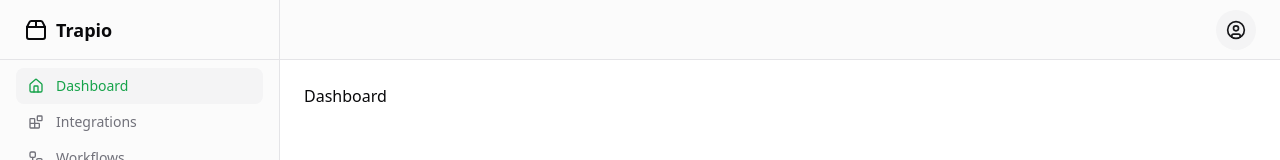
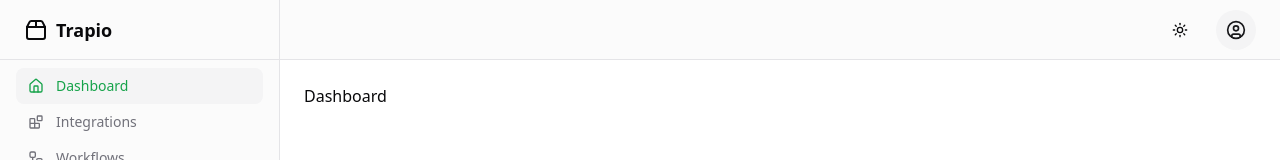
Before and after one commit to jhamill34/trapio, a React app in the folder frontend/trapio-ui/: page /dashboard in a window 1280 px wide. Shown: the top 160 px of the page. Built offline with nearby package versions, Linux system fonts and the light colour scheme; the HTML template or start-up script is replaced by a standard one.

Commit message:
feat(ui): add darkmode toggle to layout

```diff
--- a/frontend/trapio-ui/src/components/ui/theme-toggle.tsx
+++ b/frontend/trapio-ui/src/components/ui/theme-toggle.tsx
@@ -1,19 +1,38 @@
 import { useContext } from 'react';
 import { ThemeContext } from '@/context/theme-context';
-import { MoonIcon, SunIcon } from 'lucide-react';
+import { MoonStarIcon, SunIcon } from 'lucide-react';
 import { Button } from './button';
+import {
+  DropdownMenu,
+  DropdownMenuTrigger,
+  DropdownMenuContent,
+  DropdownMenuItem,
+} from './dropdown-menu';
 
 export const ThemeToggle: React.FC = () => {
   const { mode, setMode } = useContext(ThemeContext);
 
   return (
-    <Button
-      aria-label="Theme toggle"
-      onClick={() => (mode === 'dark' ? setMode('light') : setMode('dark'))}
-      variant="ghost"
-    >
-      {mode === 'dark' && <MoonIcon />}
-      {mode === 'light' && <SunIcon />}
-    </Button>
+    <DropdownMenu>
+      <DropdownMenuTrigger asChild>
+        <Button
+          aria-label="Theme toggle"
+          variant="ghost"
+          size="icon"
+          className="rounded-full"
+        >
+          {mode === 'dark' && <MoonStarIcon className="w-4 h-4" />}
+          {mode === 'light' && <SunIcon className="w-4 h-4" />}
+        </Button>
+      </DropdownMenuTrigger>
+      <DropdownMenuContent align="end">
+        <DropdownMenuItem onClick={() => setMode('dark')}>
+          Dark
+        </DropdownMenuItem>
+        <DropdownMenuItem onClick={() => setMode('light')}>
+          Light
+        </DropdownMenuItem>
+      </DropdownMenuContent>
+    </DropdownMenu>
   );
 };
--- a/frontend/trapio-ui/src/layouts/dashboard-layout.tsx
+++ b/frontend/trapio-ui/src/layouts/dashboard-layout.tsx
@@ -19,6 +19,7 @@ import {
 } from '@/components/ui/dropdown-menu';
 import { Sheet, SheetContent, SheetTrigger } from '@/components/ui/sheet';
 import { cn } from '@/lib/utils';
+import { ThemeToggle } from '@/components/ui/theme-toggle';
 
 const LogoBlock: React.FC<{ mobile: boolean }> = ({ mobile }) => {
   return (
@@ -92,6 +93,7 @@ export const DashboardLayout: React.FC<DashboardLayoutProps> = ({
             </SheetContent>
           </Sheet>
           <div className="flex-1" />
+          <ThemeToggle />
           <DropdownMenu>
             <DropdownMenuTrigger asChild>
               <Button variant="secondary" size="icon" className="rounded-full">
```
